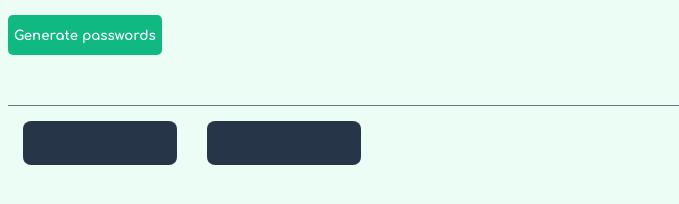
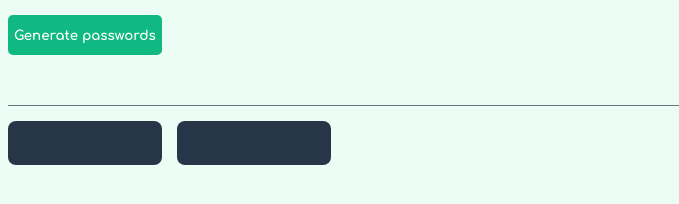
Before and after one commit to Amberzum/password-generator, a plain HTML site: page index.html in a window 1280 px wide. Shown: the part 94-298 px from the top of the page, without its empty margins (0-679 px from the left). Drawn offline with Linux system fonts and the light colour scheme.

Commit message:
minor style changes

```diff
--- a/styles.css
+++ b/styles.css
@@ -3,7 +3,7 @@
   border-radius: 8px;
   height: 40px;
   width: 150px;
-  margin: 15px;
+  margin: 15 15 15 0;
   padding: 2px;
   color: #4adf86;
   text-align: center;
@@ -15,7 +15,7 @@
   border-radius: 8px;
   height: 40px;
   width: 150px;
-  margin: 15px;
+  margin: 15 15 15 0;
   padding: 2px;
   color: #4adf86;
   text-align: center;
```
